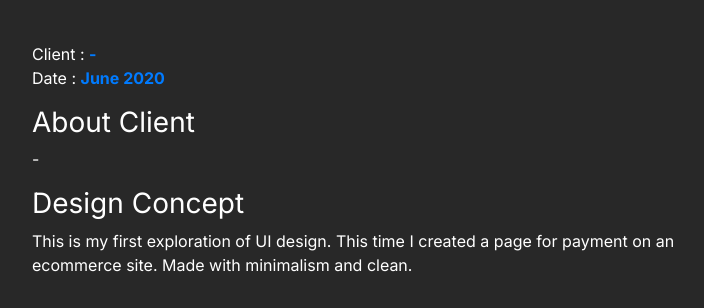
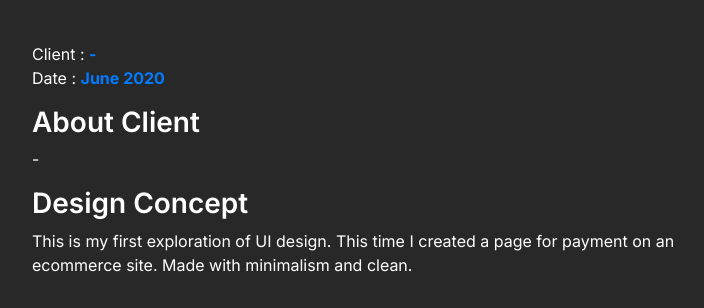
Before and after one commit to agreytosira/agreytosira.github.io, a PHP site: page /details/ecommerce-checkout.html in a window 1280 px wide. Shown: the part 806-1114 px from the top of the page, without its empty margins (243-947 px from the left). Run offline with PHP 8.4, Linux system fonts and the light colour scheme; some libraries are stand-ins or nearby versions.

Commit message:
Update Style

```diff
--- a/css/style.css
+++ b/css/style.css
@@ -225,6 +225,10 @@ section {
     font-weight: 700 !important;
     margin-top: 30px;
     margin-bottom: 30px !important;
+}
+
+.details h3 {
+    font-weight: 600 !important;
 }
 
 .details span {
```
